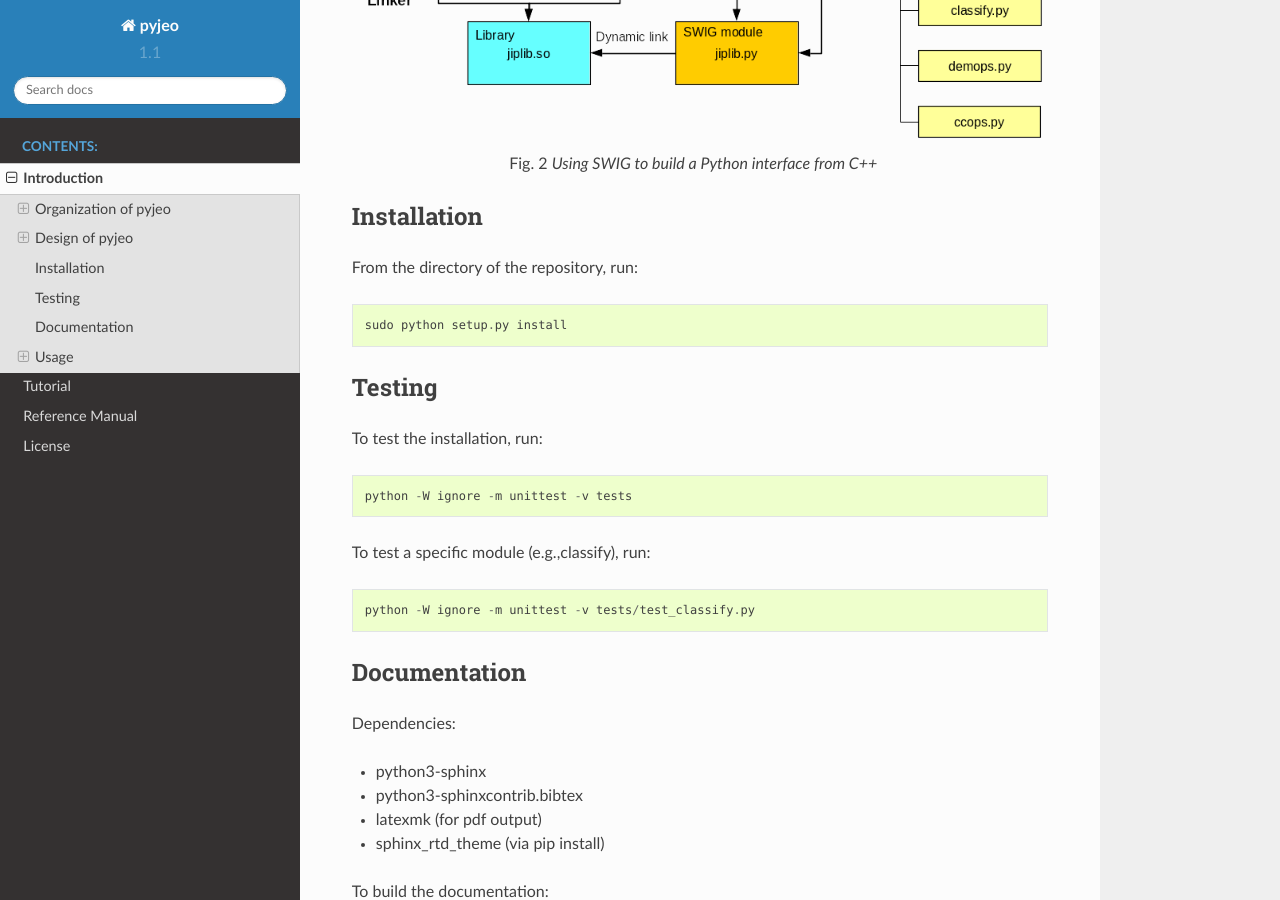
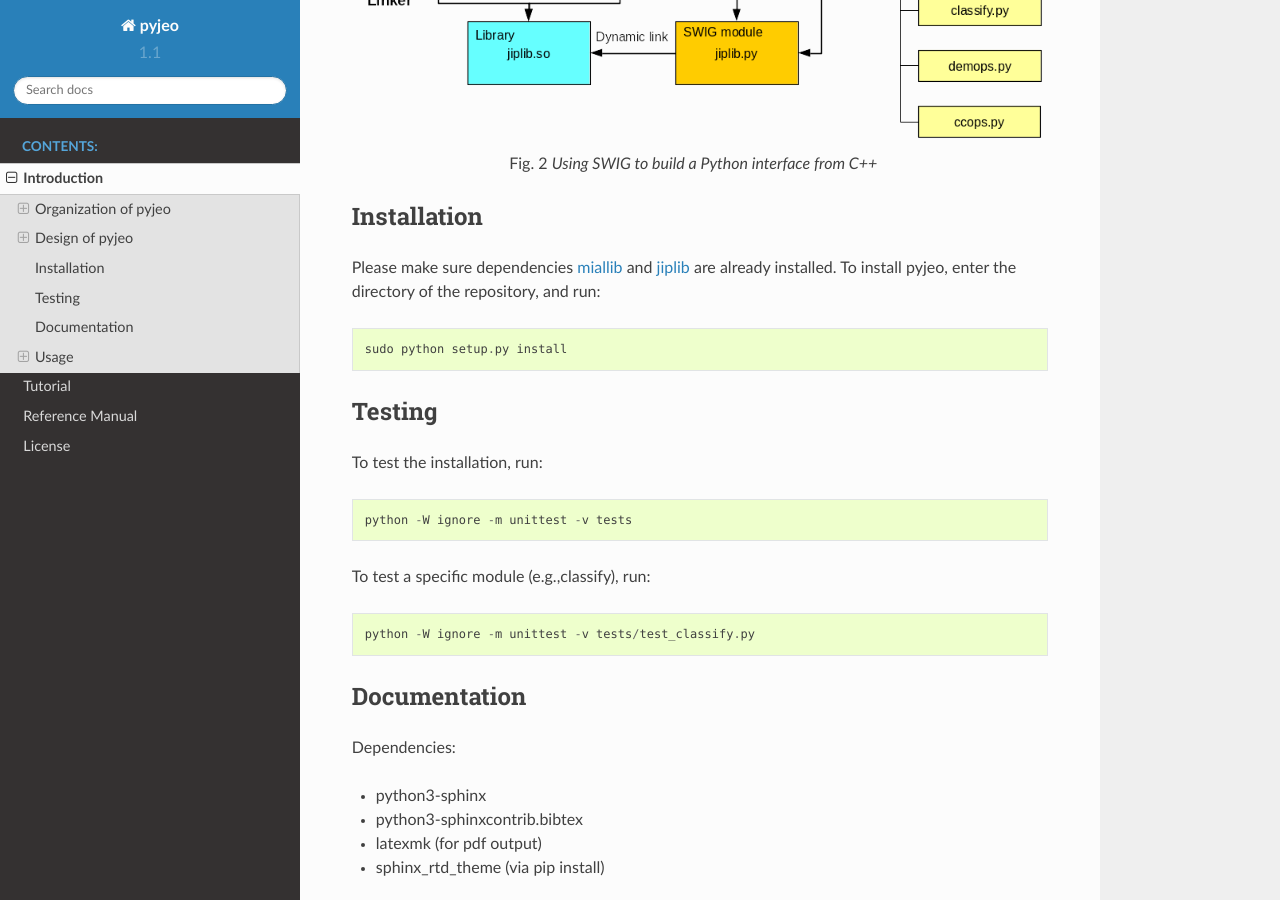
Before and after one commit to ec-jrc/jeolib-pyjeo, a Sphinx documentation site: the page built from doc/1_intro.rst, in a window 1280 px wide and 900 px high, scrolled down 2941 px. Built offline with Sphinx 7.4.7 and the Read the Docs theme 2.0.0, drawn with Linux system fonts in a browser that asks for light colours; cross-references to code outside the pages are shown as plain code.

Commit message:
added references for miallib and jiplib in installation

```diff
--- a/doc/1_intro.rst
+++ b/doc/1_intro.rst
@@ -86,7 +86,8 @@ The Simplified Wrapper and Interface Generator (SWIG) produces a wrapper file th
 Installation
 ------------
 
-From the directory of the repository, run::
+Please make sure dependencies `miallib <https://github.com/ec-jrc/jeolib-miallib>`_ and `jiplib <https://github.com/ec-jrc/jeolib-jiplib>`_ are already installed.
+To install pyjeo, enter the directory of the repository, and run::
 
   sudo python setup.py install
 
```
